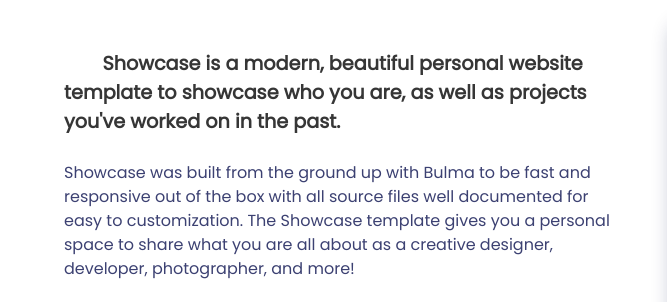
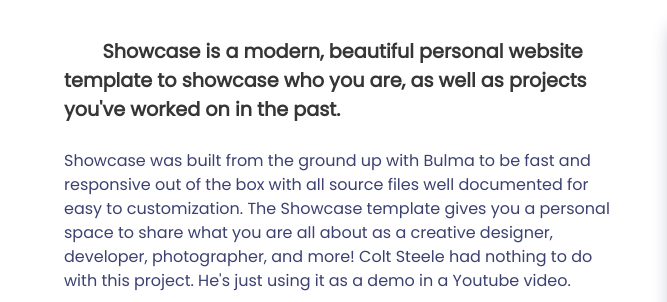
Before and after one commit to Colt/squashing-demo, a plain HTML site: page index.html in a window 1280 px wide. Shown: the part 1026-1328 px from the top of the page, 0-667 px from the left. Drawn offline with nearby package versions, Linux system fonts and the light colour scheme; a script that the page names is missing.

Commit message:
update copy

```diff
--- a/index.html
+++ b/index.html
@@ -140,7 +140,8 @@
                             responsive out of the box with all source files well documented
                             for easy to customization. The Showcase template gives you a
                             personal space to share what you are all about as a creative
-                            designer, developer, photographer, and more!
+                            designer, developer, photographer, and more! Colt Steele had nothing to do with this
+                            project. He's just using it as a demo in a Youtube video.
                         </p>
                         <br />
                         <div class="is-divider"></div>
```
